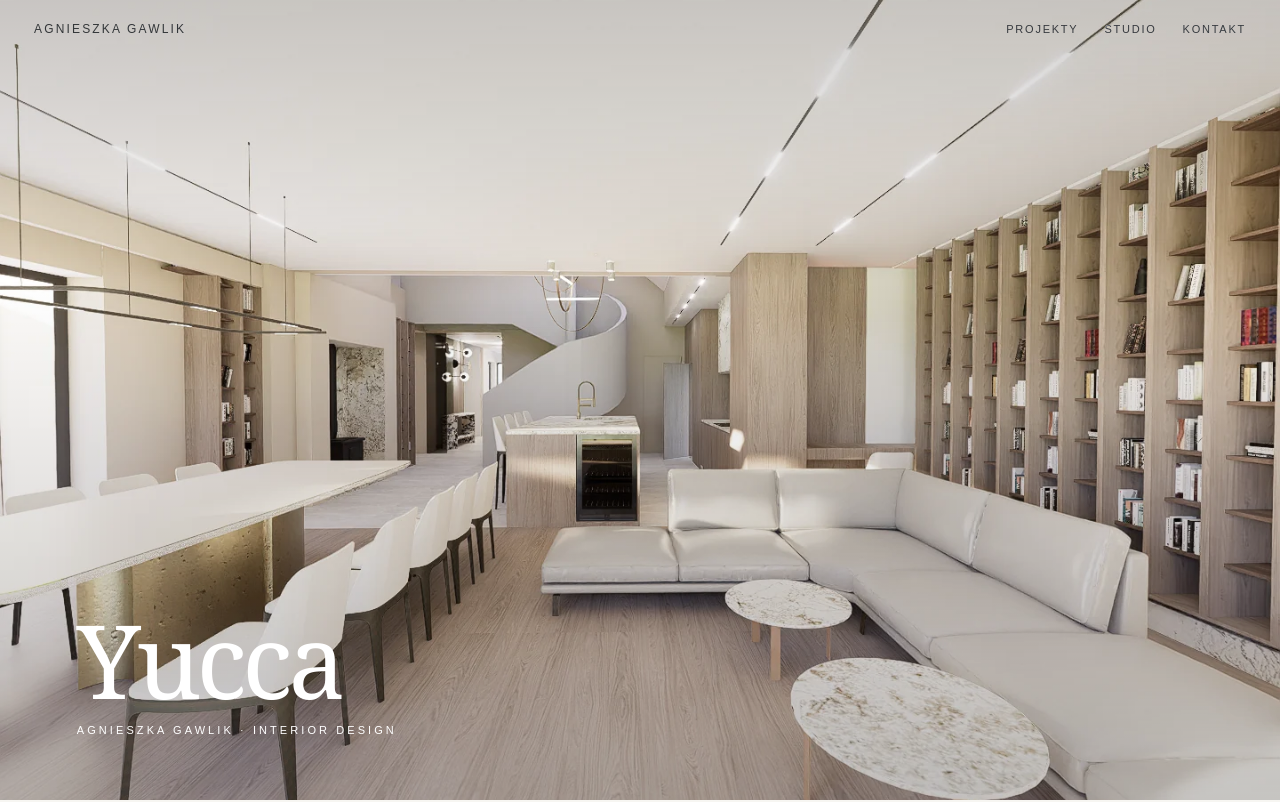
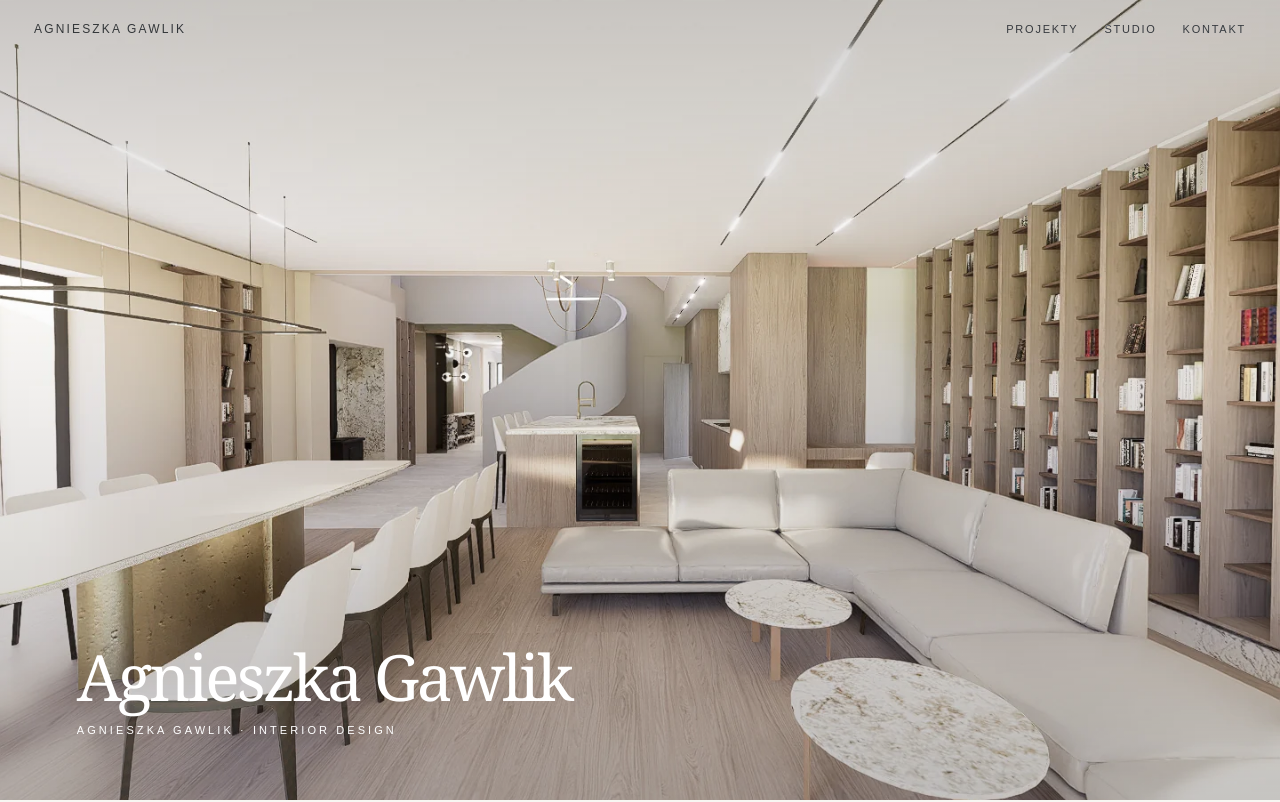
Before and after one commit to agagawlik/agawlik.pl, a plain HTML site: page index.html in a window 1280 px wide. Shown: the top 802 px of the page. Drawn offline with Linux system fonts and the light colour scheme.

Commit message:
Update hero section title to 'Agnieszka Gawlik'

```diff
--- a/index.html
+++ b/index.html
@@ -13,12 +13,13 @@ header{position:fixed;z-index:10;top:0;left:0;right:0;padding:22px 34px;display:
 .gallery{padding:0 3vw}.shot{margin:0 0 3vw}.shot img{max-height:92vh;object-fit:cover}.shot.narrow{width:72%;margin-left:auto}.shot.dark{width:78%}.caption{display:flex;justify-content:space-between;padding:12px 2px 0;font-size:9px;letter-spacing:.18em;text-transform:uppercase}
 .contact{margin-top:12vw;padding:10vw 8vw 5vw;border-top:1px solid var(--line)}.contact h2{font:400 clamp(52px,9vw,130px)/.9 var(--serif);margin:0 0 8vw;letter-spacing:-.05em}.contact-grid{display:grid;grid-template-columns:1.4fr 1fr 1fr;gap:5vw;font-size:13px;line-height:1.9}.label{font-size:9px;letter-spacing:.2em;text-transform:uppercase;margin-bottom:16px;color:#666}.links a{display:block;border-bottom:1px solid var(--line);padding:10px 0;text-transform:uppercase;letter-spacing:.12em;font-size:11px}.footer{padding:5vw 8vw 3vw;display:flex;justify-content:space-between;font-size:9px;letter-spacing:.15em;text-transform:uppercase;color:#666}
 @media(max-width:760px){header{padding:18px}.nav a:not(:last-child){display:none}.hero-copy{left:20px;bottom:45px}.intro{grid-template-columns:1fr;padding:24vw 20px 20vw}.mark{display:none}.gallery{padding:0}.shot,.shot.narrow,.shot.dark{width:100%;margin:0 0 18vw}.caption{padding:10px 20px 0}.contact{padding:22vw 20px 8vw}.contact-grid{grid-template-columns:1fr;gap:10vw}.footer{padding:12vw 20px 6vw;display:block;line-height:2}}
+.hero h1{font-size:64px;}
 </style>
 </head>
 <body>
 <header><a class="brand" href="#top">Agnieszka Gawlik</a><nav class="nav"><a href="#projekty">Projekty</a><a href="#studio">Studio</a><a href="#kontakt">Kontakt</a></nav></header>
 <main id="top">
-<section class="hero"><img src="assets/hero.webp" alt="Projekt jasnego salonu z biblioteką — Agnieszka Gawlik"><div class="hero-copy"><h1>Yucca</h1><p>Agnieszka Gawlik · Interior Design</p></div></section>
+<section class="hero"><img src="assets/hero.webp" alt="Projekt jasnego salonu z biblioteką — Agnieszka Gawlik"><div class="hero-copy"><h1>Agnieszka Gawlik</h1><p>Agnieszka Gawlik · Interior Design</p></div></section>
 <section class="intro" id="studio"><div class="mark"><img src="assets/logo.webp" alt="Znak pracowni"></div><div><div class="eyebrow">Studio · Częstochowa</div><h2>Wnętrza tworzone z wyczuciem proporcji, materiału i detalu.</h2><p>Od 15 lat projektuję wnętrza indywidualne i komercyjne. Tworzę spójne, funkcjonalne przestrzenie, w których architektura, światło i materiały budują ponadczasową całość.</p></div></section>
 <section class="gallery" id="projekty">
 <figure class="shot"><img src="assets/kitchen.webp" alt="Projekt kuchni z wyspą"><figcaption class="caption"><span>Residential</span><span>Interior design</span></figcaption></figure>
```
